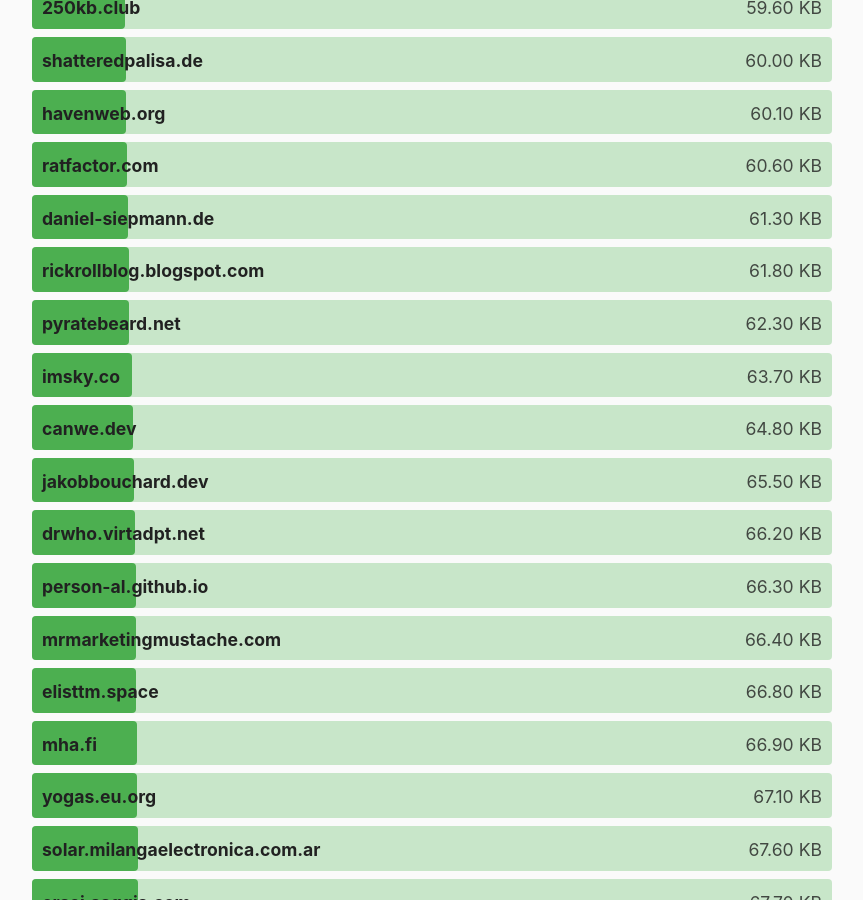
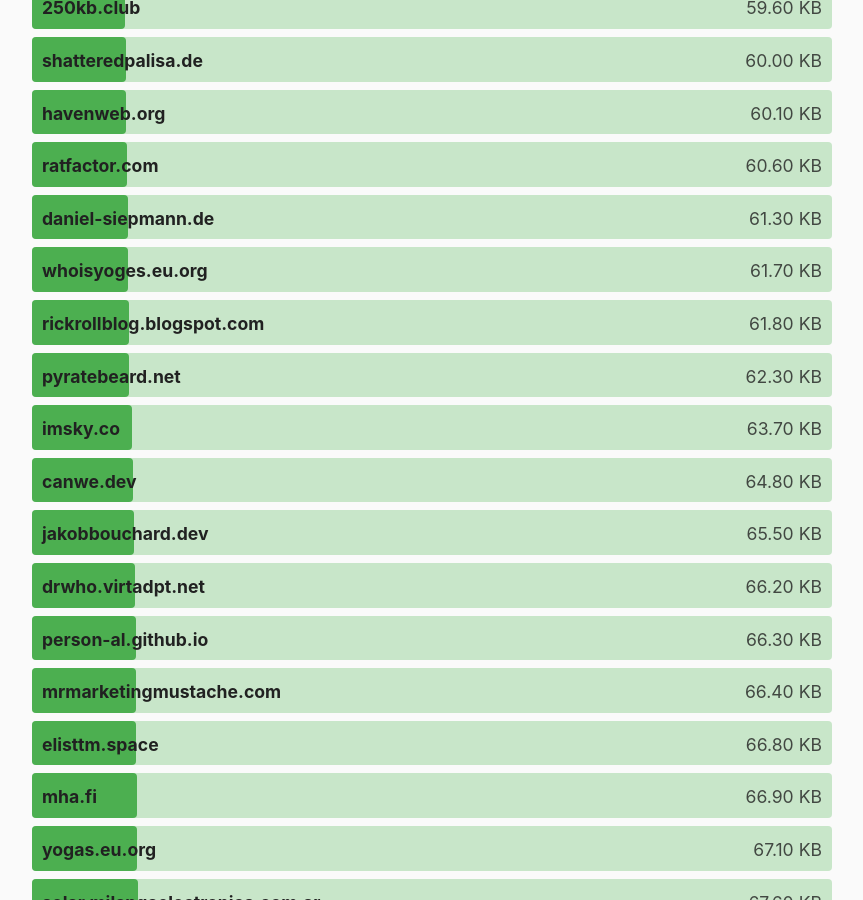
Before and after one commit to kevquirk/512kb.club, a Jekyll site: the page built from index.md, in a window 1280 px wide and 900 px high, scrolled down 14629 px. Shown: the whole window, without its empty margins (208-1071 px from the left). Built offline with Jekyll 4.4.1, drawn with Linux system fonts in a browser that asks for light colours.

Commit message:
add: whoisyoges.eu.org

```diff
--- a/_data/sites.yml
+++ b/_data/sites.yml
@@ -2578,6 +2578,11 @@
   size: 310
   last_checked: 2022-04-26
 
+- domain: whoisyoges.eu.org
+  url: https://whoisyoges.eu.org/
+  size: 61.7
+  last_checked: 2022-12-19
+
 - domain: why-openbsd.rocks
   url: https://why-openbsd.rocks/fact/
   size: 35.4
```
